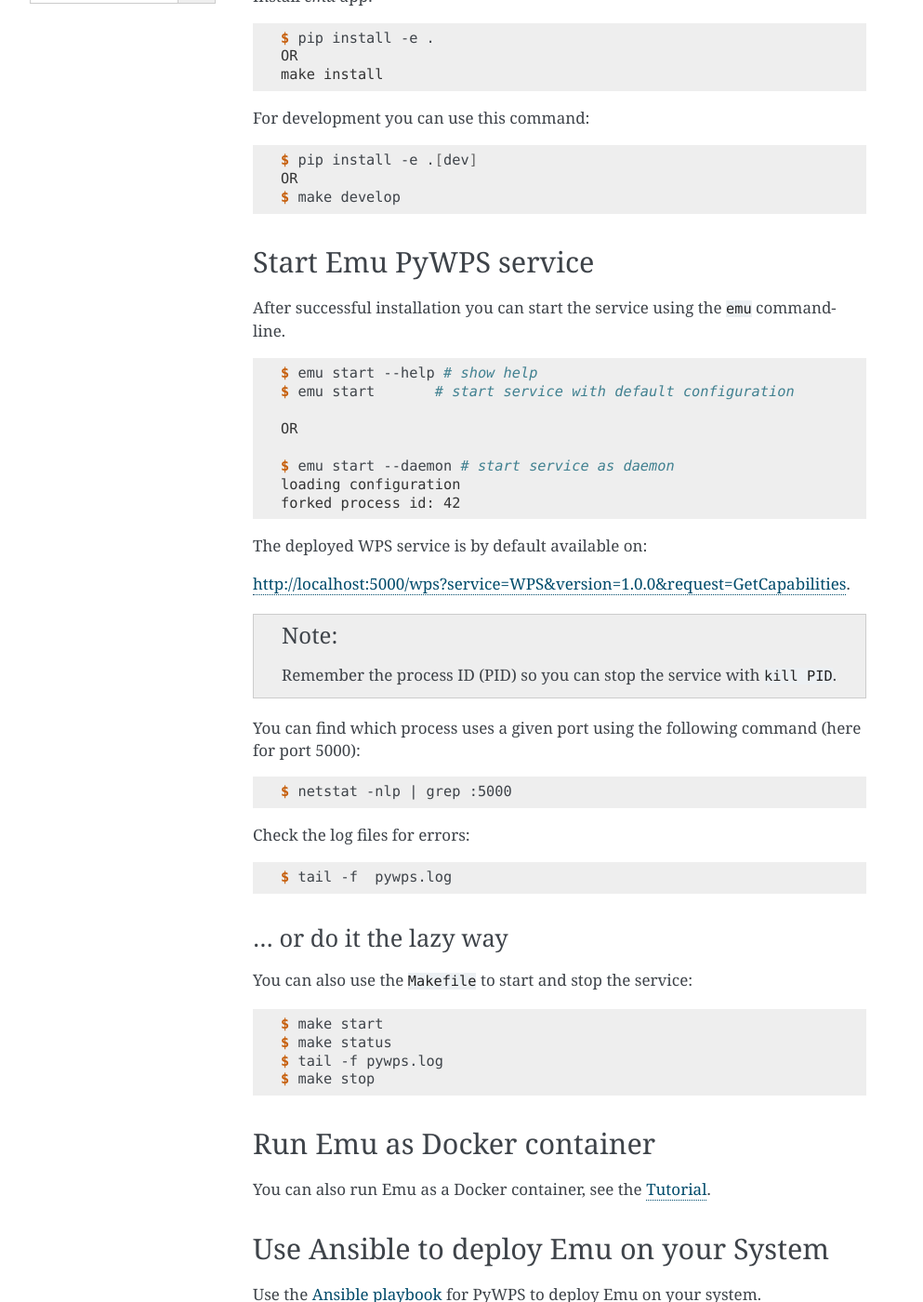
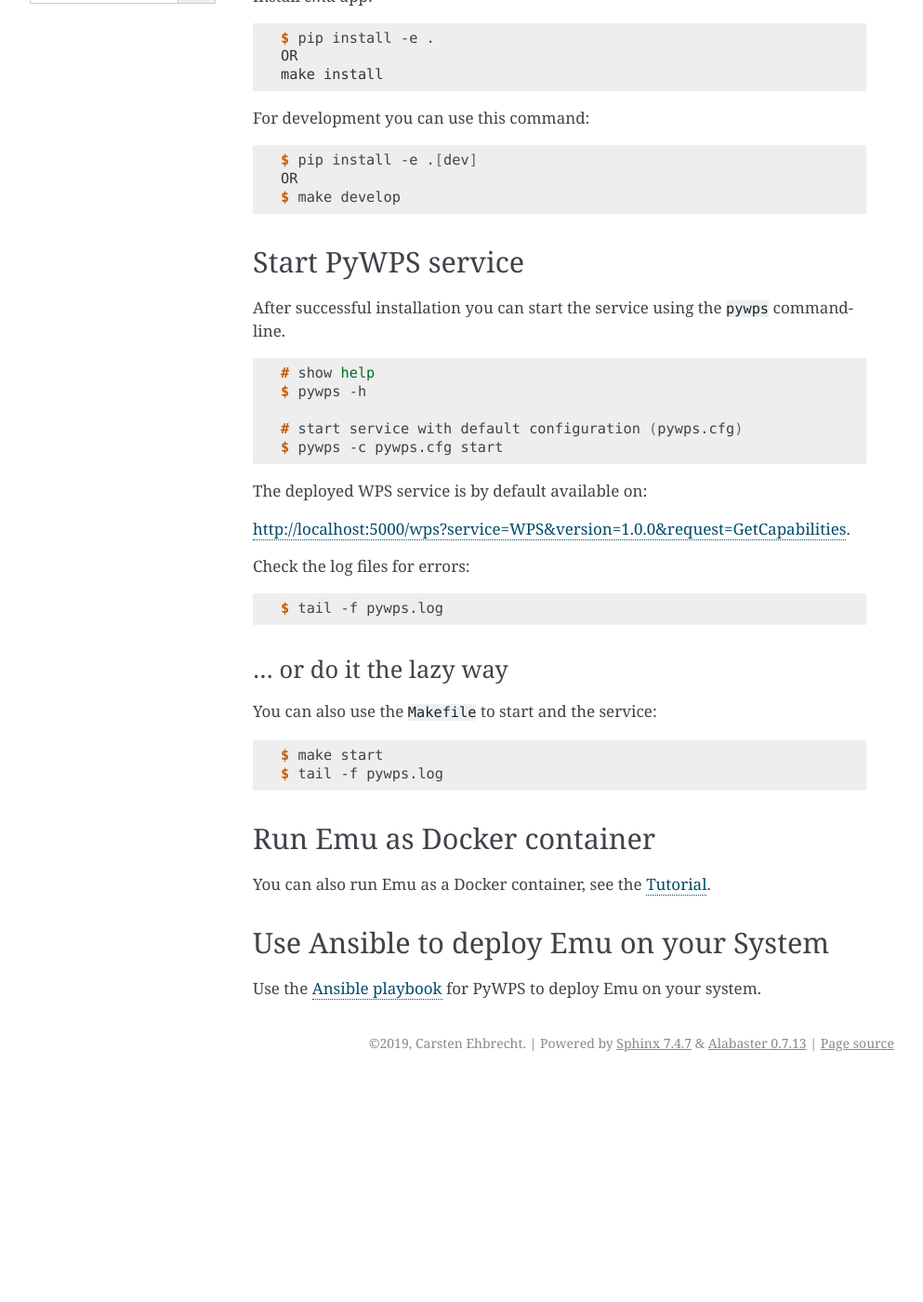
Before and after one commit to bird-house/emu, a Sphinx documentation site: the page built from docs/source/installation.rst, in a window 1280 px wide and 1400 px high, scrolled down 635 px. Shown: the whole window at 93% size, without its empty margins (148-1141 px from the left). Built offline with Sphinx 7.4.7, drawn with Linux system fonts in a browser that asks for light colours; after the commit the page ends 1796 px from its top, so only the background shows below that; some of the changed text lies outside the part shown.

Commit message:
update docs

```diff
--- a/docs/source/installation.rst
+++ b/docs/source/installation.rst
@@ -63,51 +63,38 @@
   OR
   $ make develop
 
-Start Emu PyWPS service
------------------------
+Start PyWPS service
+-------------------
 
-After successful installation you can start the service using the ``emu`` command-line.
+After successful installation you can start the service using the ``pywps`` command-line.
 
 .. code-block:: console
 
-   $ emu start --help # show help
-   $ emu start       # start service with default configuration
+   # show help
+   $ pywps -h
 
-   OR
-
-   $ emu start --daemon # start service as daemon
-   loading configuration
-   forked process id: 42
+   # start service with default configuration (pywps.cfg)
+   $ pywps -c pywps.cfg start
 
 The deployed WPS service is by default available on:
 
 http://localhost:5000/wps?service=WPS&version=1.0.0&request=GetCapabilities.
 
-.. NOTE:: Remember the process ID (PID) so you can stop the service with ``kill PID``.
-
-You can find which process uses a given port using the following command (here for port 5000):
-
-.. code-block:: console
-
-   $ netstat -nlp | grep :5000
-
 Check the log files for errors:
 
 .. code-block:: console
 
-   $ tail -f  pywps.log
+   $ tail -f pywps.log
 
 ... or do it the lazy way
 +++++++++++++++++++++++++
 
-You can also use the ``Makefile`` to start and stop the service:
+You can also use the ``Makefile`` to start and the service:
 
 .. code-block:: console
 
   $ make start
-  $ make status
   $ tail -f pywps.log
-  $ make stop
 
 Run Emu as Docker container
 ---------------------------
```
Also changed, not shown: docs/source/configuration.rst (+6 -18 lines), docs/source/tutorial/using_postgres.rst (+4 -4 lines).
